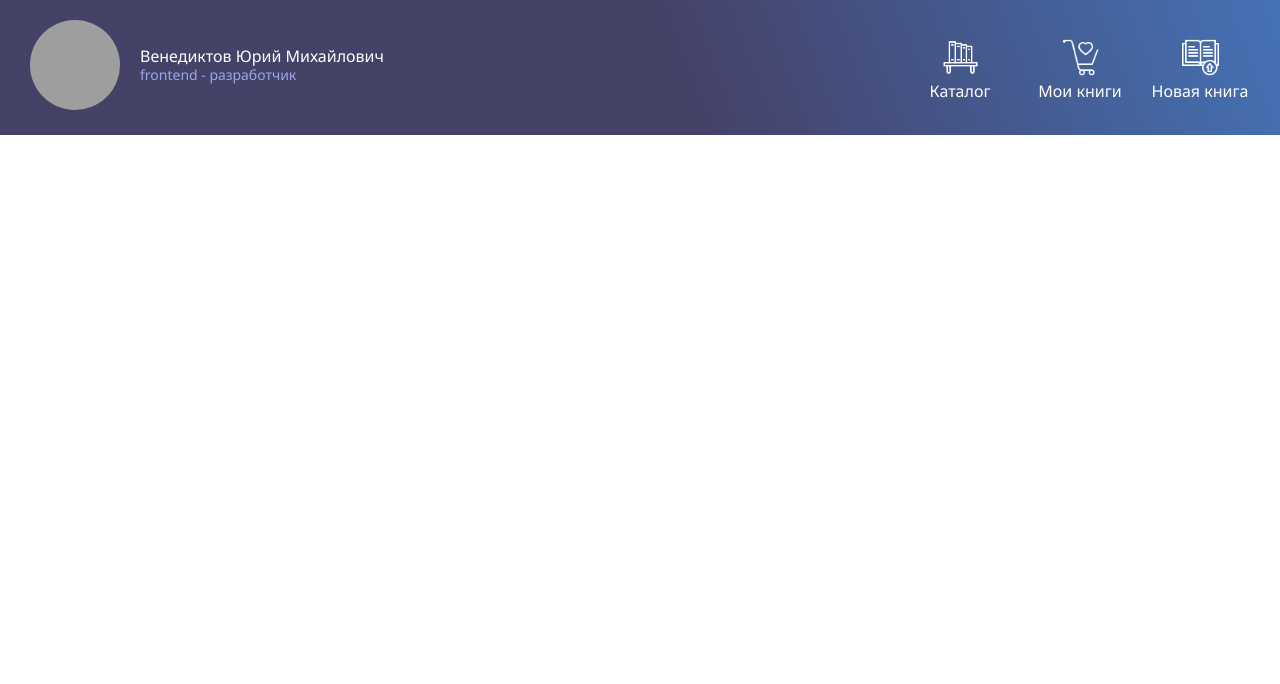
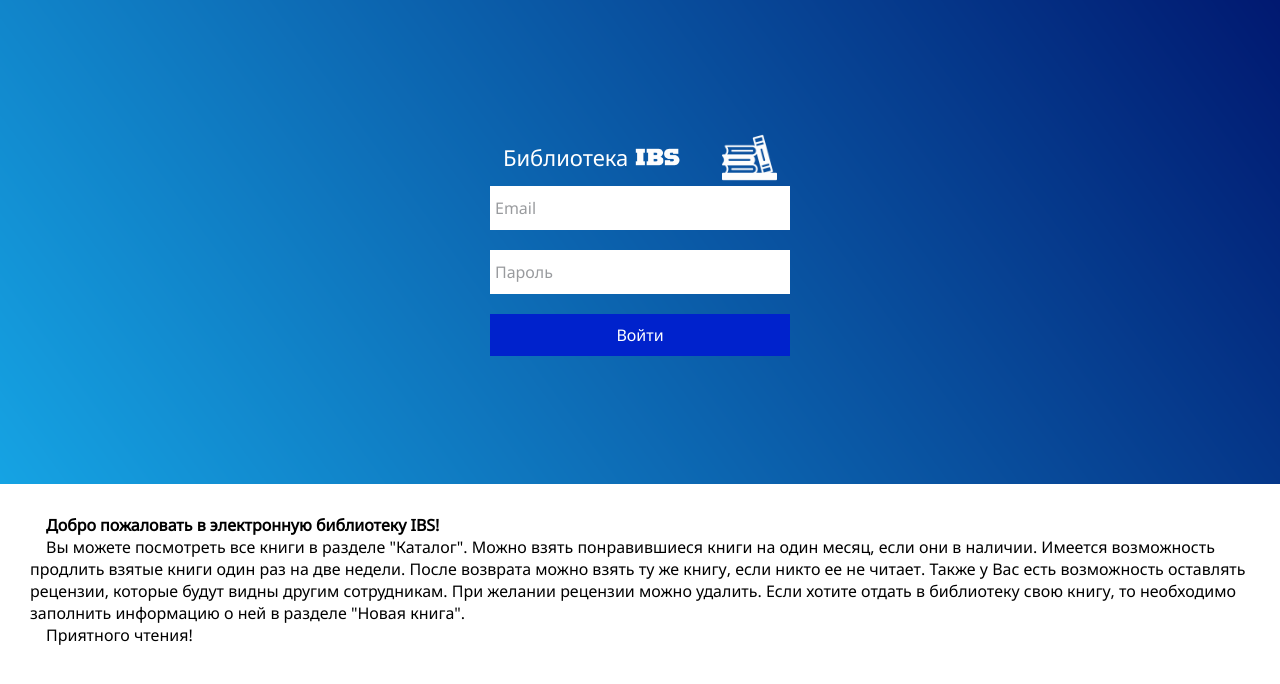
Before and after one commit to NormalMood/IBS_e-library, a React (Create React App) app in the folder frontend/: page /login in a window 1280 px wide. Shown: the top 684 px of the page. Built offline with nearby package versions, Linux system fonts and the light colour scheme; grey boxes are pictures that could not be loaded.

Commit message:
refact: login page & add responsive style

```diff
--- a/frontend/public/index.css
+++ b/frontend/public/index.css
@@ -1,14 +1,7 @@
 * {
+    margin: 0;
+    padding: 0;
     box-sizing: border-box;
     font-family: 'Noto Sans';
     font-style: normal;
 }
-
-html, body {
-    margin: 0;
-    padding: 0;
-}
-
-body {
-    height: 100vh;
-}
--- a/frontend/public/index.html
+++ b/frontend/public/index.html
@@ -2,15 +2,17 @@
 <html lang="ru">
   <head>
     <meta charset="utf-8" />
-    <meta name="viewport" content="width=device-width, initial-scale=1" />
+    <meta name="viewport" content="width=device-width, initial-scale=1.0" />
     <link rel="stylesheet" href="./index.css" />
     <link href='https://fonts.googleapis.com/css?family=Noto Sans' rel='stylesheet'>
     <title>Библиотека IBS</title>
   </head>
   <body>
-    <header id="header">
-    </header>
-    <main id="main">
-    </main>
+    <div class="wrapper">
+      <header id="header">
+      </header>
+      <main id="main">
+      </main>
+    </div>
   </body>
 </html>
--- a/frontend/src/Main.tsx
+++ b/frontend/src/Main.tsx
@@ -1,12 +1,12 @@
 import React from 'react';
 import Login from './components/Login';
+import ProfilePicturePanel from './components/UI/ProfilePicturePanel/ProfilePicturePanel';
 
 function Main() {
   return (
-      <div>
-
-      </div>
-      //<Login />
+        <div className="container">
+          <Login />
+        </div>
   );
 }
 
--- a/frontend/src/components/Login.tsx
+++ b/frontend/src/components/Login.tsx
@@ -8,24 +8,24 @@
         <section className={classes.Login}>
             <div className={classes.background}>
                 <img src='/img/ibs_library_background.png' className={classes.backgroundImg} />
+                <div className={classes.backgroundContentContainer}>
+                    <span className={classes.backgroundImgText}>Библиотека</span>
+                    <img src='/img/ibs_logo.png' className={classes.backgroundLogo} />
+                    <img src='/img/book_shelf.png' className={classes.backgroundIcon} />
+                </div>
                 <div className={classes.inputAndButtonContainer}>
                     <LoginPageInput type={'email'} placeholder={'Email'} />
                     <LoginPageInput placeholder={'Пароль'} />
                     <CustomButton text={'Войти'} />
                 </div>
-                <div className={classes.backgroundContentContainer}>
-                    <span className={classes.backgroundImgText}>Библиотека</span>
-                    <img src='/img/ibs_logo.png' className={classes.backgroundLogo} />
-                    <img src='/img/book_shelf.png' className={classes.backgroundIcon} />
-                </div>
             </div>
             <p className={classes.greetingText}>
-                Добро пожаловать в электронную библиотеку IBS! <br/> <br />
-                Вы можете посмотреть все книги в разделе "Каталог". Можно взять понравившиеся книги на один месяц, если они в наличии. <br />
-                Имеется возможность продлить взятые книги один раз на две недели. После возврата можно взять ту же книгу, если никто ее не читает. <br />
-                Также у Вас есть возможность оставлять рецензии, которые будут видны другим сотрудникам. При желании рецензии можно удалить. <br />
-                Если хотите отдать в библиотеку свою книгу, то необходимо заполнить информацию о ней в разделе "Новая книга". <br /> <br />
-                Приятного чтения!
+                &emsp;<b>Добро пожаловать в электронную библиотеку IBS!</b> <br/>
+                &emsp;Вы можете посмотреть все книги в разделе "Каталог". Можно взять понравившиеся книги на один месяц, если они в наличии.
+                Имеется возможность продлить взятые книги один раз на две недели. После возврата можно взять ту же книгу, если никто ее не читает.
+                Также у Вас есть возможность оставлять рецензии, которые будут видны другим сотрудникам. При желании рецензии можно удалить.
+                Если хотите отдать в библиотеку свою книгу, то необходимо заполнить информацию о ней в разделе "Новая книга". <br />
+                &emsp;Приятного чтения!
             </p>
 
         </section>
--- a/frontend/src/components/UI/CustomButton/CustomButton.module.css
+++ b/frontend/src/components/UI/CustomButton/CustomButton.module.css
@@ -4,12 +4,20 @@
     border: 0;
     cursor: pointer;
     padding: 10px 40px;
+    font-size: 14px;
 }
 
+@media (min-width: 768px) {
+    .customButton {
+        font-size: 16px;
+    }
+}
+
+
+
 .customButtonLoginPage {
-    margin-top: 30px;
-    margin-left: 40px;
-    margin-right: 40px;
+    margin-top: 20px;
+    width: 100%;
 }
 
 .customButton:hover {
--- a/frontend/src/components/UI/LoginPageInput/LoginPageInput.module.css
+++ b/frontend/src/components/UI/LoginPageInput/LoginPageInput.module.css
@@ -1,7 +1,24 @@
 .input {
     border: 0;
-    padding: 7px 5px;
+    padding-top: 8px;
+    padding-bottom: 8px;
+    padding-left: 5px;
+    width: 100%;
     margin-top: 20px;
+}
+
+@media (min-width: 768px) {
+    .input {
+        padding-top: 11px;
+        padding-bottom: 11px;
+        font-size: 16px;
+    }
+}
+
+
+
+.input:first-child {
+    margin-top: 0;
 }
 
 .input:focus {
--- /dev/null
+++ b/frontend/src/components/UI/ProfilePicturePanel/ProfilePicturePanel.tsx
@@ -0,0 +1,13 @@
+import React, { FC } from 'react';
+import styles from './ProfilePicturePanel.module.css';
+
+const ProfilePicturePanel: FC = () => {
+    return (
+        <article className={styles.panel}>
+            <div className={styles.panelRow}></div>
+            <div className={styles.panelRow}></div>
+        </article>
+    )
+}
+
+export default ProfilePicturePanel;
--- a/frontend/src/index.tsx
+++ b/frontend/src/index.tsx
@@ -3,7 +3,7 @@
 import Main from './Main';
 import Header from './Header';
 
-const isAuthorized = true
+const isAuthorized = false
 
 const header = ReactDOM.createRoot(
   document.getElementById('header') as HTMLElement
--- a/frontend/src/style/Login.module.css
+++ b/frontend/src/style/Login.module.css
@@ -1,57 +1,90 @@
 .Login {
-    position: fixed;
     width: 100%;
-    height: 100%;
     top: 0;
     left: 0;
 }
 
 .background {
+    display: flex;
+    flex-direction: column;
+    width: 100%;
     position: relative;
-    width: 100%;
-    height: 60%;
+    align-items: center;
 }
 
 .backgroundImg {
-    position: absolute;
     width: 100%;
     height: 100%;
+    position: absolute;
 }
 
 .backgroundContentContainer {
-    position: absolute;
-    top: 50%;
-    left: 50%;
-    transform: translate(-65%, -50%);
+    margin-top: 10%;
     display: flex;
-    align-items:center;
-    margin-left: 5%;
+    position: relative;
+    justify-content: center;
+    align-items: center;
 }
 
+
+
 .backgroundImgText {
-    font-size: 11vh;
+    font-size: 16px;
     font-style: normal;
     color: white;
 }
 
-.backgroundLogo {
-    height: 29vh;
+@media (min-width: 768px) {
+    .backgroundImgText {
+        font-size: 22px;
+    }
 }
 
+
+
+.backgroundLogo {
+    max-width: 42px;
+}
+
+@media (min-width: 768px) {
+    .backgroundLogo {
+        max-width: 58px;
+    }
+}
+
+
+
 .backgroundIcon {
-    height: 25vh;
+    max-width: 35px;
     margin-left: 10%;
 }
 
-.greetingText {
-    margin-left: 5%;
-    font-size: 2vh;
+@media (min-width: 768px) {
+    .backgroundIcon {
+        max-width: 55px;
+        margin-left: 15%;
+    }
 }
 
+
+
 .inputAndButtonContainer {
-    position: absolute;
-    display: flex;
-    flex-direction: column;
-    justify-content: space-between;
-    margin-left: 5%;
+    position: relative;
+    width: 70%;
+    margin-bottom: 10%;
+    max-width: 300px;
 }
+
+
+
+.greetingText {
+    margin: 5%;
+    font-size: 14px;
+}
+
+@media (min-width: 768px) {
+    .greetingText {
+        margin: 30px;
+        font-size: 16px;
+    }
+}
```
Also changed, not shown: frontend/src/components/UI/ProfilePicturePanel/ProfilePicturePanel.module.css (added, +20 -0 lines).
